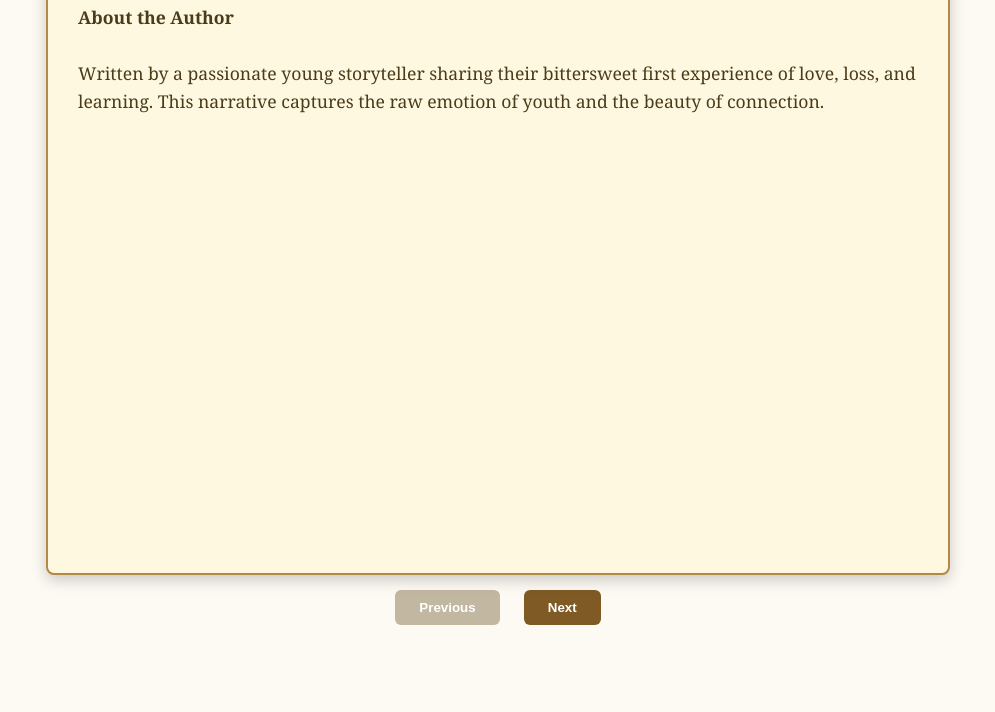
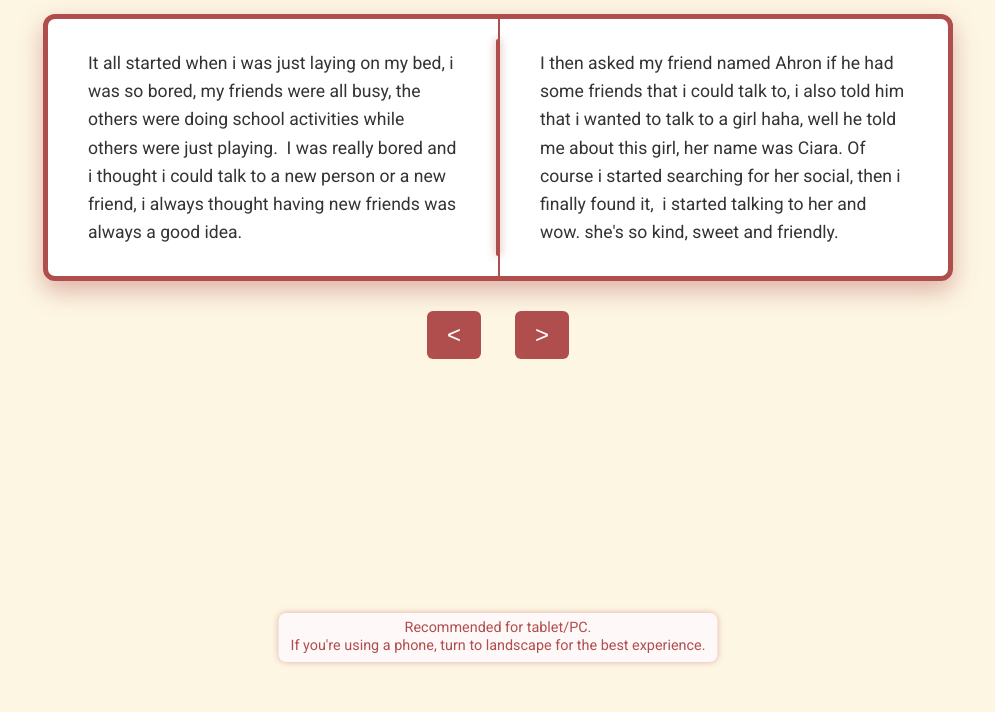
Before and after one commit to riez1623/First-Love-mobile-desktop, a plain HTML site: page index.html in a window 1280 px wide. Shown: the part 128-840 px from the top of the page, without its empty margins (142-1137 px from the left). Before the commit the page ends 800 px from the top, so only its background shows below. Drawn offline with Linux system fonts and the light colour scheme.

Commit message:
Update index.html

```diff
--- a/index.html
+++ b/index.html
@@ -3,292 +3,189 @@
 <head>
   <meta charset="UTF-8" />
   <meta name="viewport" content="width=device-width, initial-scale=1" />
-<title>First Love - Book Style</title>
+  <title>I'd still choose you</title>
+  <link href="https://fonts.googleapis.com/css2?family=Great+Vibes&family=Roboto&display=swap" rel="stylesheet" />
   <style>
     body {
       margin: 0;
-    background: #fdf9f3;
-    font-family: 'Georgia', serif;
-    display: flex;
-    flex-direction: column;
-    align-items: center;
-    height: 100vh;
-    overflow: hidden;
+      padding: 20px;
+      background: #fdf6e3;
+      font-family: 'Roboto', sans-serif;
+      color: #333;
+      position: relative; /* needed for footer positioning */
+      min-height: 100vh; /* ensure full height */
     }
-  header {
-    margin: 15px;
-    font-size: 1.3rem;
-    font-weight: bold;
+    h1 {
+      font-family: 'Great Vibes', cursive;
+      text-align: center;
+      font-size: 3em;
+      margin-bottom: 30px;
+      color: #b04e4e;
+      text-shadow: 1px 1px 2px #a13a3a;
     }
-  #device-picker {
-    margin-bottom: 10px;
-  }
-  #device-picker button {
-    margin: 0 6px;
-    padding: 8px 18px;
-    border: none;
-    background: #ccc;
-    cursor: pointer;
-    font-weight: bold;
-    border-radius: 5px;
-    transition: background 0.3s;
-  }
-  #device-picker button.active,
-  #device-picker button:hover {
-    background: #7f5a25;
-    color: white;
-  }
-
-  #book-container {
+    .book {
       display: flex;
       justify-content: center;
       align-items: stretch;
-    background: #fff8e1;
-    border: 2px solid #b38946;
-    border-radius: 8px;
-    box-shadow: 0 5px 15px rgba(0,0,0,0.2);
-    width: 90vw;
       max-width: 900px;
-    height: 75vh;
-    max-height: 600px;
+      margin: 0 auto;
+      border: 5px solid #b04e4e;
+      background: white;
+      box-shadow: 0 10px 25px rgba(176, 78, 78, 0.4);
+      border-radius: 12px;
+      overflow: hidden;
       position: relative;
-    overflow: hidden;
     }
-
-  /* Mobile: 1 page */
-  #book-container.mobile {
-    flex-direction: column;
+    .page {
+      width: 50%;
+      padding: 30px 40px;
+      box-sizing: border-box;
+      border-left: 2px solid #b04e4e;
+      font-size: 1.1em;
+      line-height: 1.6;
+      white-space: pre-wrap;
     }
-  #book-container.mobile #page-left {
-    width: 100%;
-    height: 100%;
-    padding: 30px 30px;
-    overflow-y: auto;
+    .page:first-child {
+      border-left: none;
     }
-  #book-container.mobile #page-right,
-  #middle-divider {
-    display: none;
-  }
-
-  /* Desktop: 2 pages */
-  #book-container.desktop {
-    flex-direction: row;
-  }
-  #book-container.desktop #page-left,
-  #book-container.desktop #page-right {
-    width: 50%;
-    height: 100%;
-    padding: 30px 40px;
-    overflow-y: auto;
-  }
-  #middle-divider {
+    .middle-line {
       position: absolute;
-    width: 4px;
-    background: #b38946;
       top: 20px;
       bottom: 20px;
       left: 50%;
+      width: 4px;
+      background: #b04e4e;
       transform: translateX(-50%);
       border-radius: 2px;
-    display: block;
+      box-shadow: 0 0 8px #b04e4e88;
     }
-
-  #page-left, #page-right {
-    font-size: 1.1rem;
-    line-height: 1.6;
-    color: #4a3c1a;
-    user-select: text;
+    .buttons {
+      text-align: center;
+      margin-top: 30px;
     }
-
-  /* Navigation */
-  #navigation {
-    margin: 15px 0 30px 0;
+    button {
+      background: #b04e4e;
+      border: none;
+      color: white;
+      font-size: 1.5em;
+      padding: 10px 20px;
+      margin: 0 15px;
+      border-radius: 6px;
+      cursor: pointer;
+      transition: background 0.3s ease;
+      user-select: none;
     }
-  #navigation button {
-    padding: 10px 24px;
-    margin: 0 10px;
-    border-radius: 6px;
-    border: none;
-    background: #7f5a25;
-    color: white;
-    font-weight: 600;
-    cursor: pointer;
-    transition: background 0.3s;
+    button:hover {
+      background: #8a3939;
     }
-  #navigation button:disabled {
-    background: #c2b7a0;
-    cursor: not-allowed;
-  }
-  #navigation button:hover:not(:disabled) {
-    background: #a06c32;
+    /* NEW: fixed footer with recommendation */
+    .recommendation {
+      position: fixed;
+      bottom: 10px;
+      left: 50%;
+      transform: translateX(-50%);
+      font-size: 0.9em;
+      color: #b04e4e;
+      background: #fff8f8;
+      padding: 6px 12px;
+      border-radius: 8px;
+      box-shadow: 0 0 6px rgba(176, 78, 78, 0.4);
+      text-align: center;
+      max-width: 90vw;
+      z-index: 1000;
+      line-height: 1.3;
+      font-weight: 500;
     }
   </style>
 </head>
 <body>
-
-<header>First Love - Book Style</header>
-
-<div id="device-picker">
-  <button id="btn-mobile" class="active">Mobile</button>
-  <button id="btn-desktop">Tablet/Desktop</button>
+  <h1>I'd still choose you</h1>
+  <div class="book">
+    <div class="page" id="left-page"></div>
+    <div class="middle-line"></div>
+    <div class="page" id="right-page"></div>
+  </div>
+  <div class="buttons">
+    <button id="prev">&lt;</button>
+    <button id="next">&gt;</button>
   </div>
 
-<div id="book-container" class="mobile">
-  <div id="page-left"></div>
-  <div id="middle-divider"></div>
-  <div id="page-right"></div>
-</div>
-
-<div id="navigation">
-  <button id="prev-btn" disabled>Previous</button>
-  <button id="next-btn">Next</button>
+  <div class="recommendation">
+    Recommended for tablet/PC.<br />
+    If you're using a phone, turn to landscape for the best experience.
   </div>
 
   <script>
-  // The story pages, exactly as you gave them (no trimming)
-  const storyPages = [
-    `<strong>About the Author</strong><br><br>
-    Written by a passionate young storyteller sharing their bittersweet first experience of love, loss, and learning. This narrative captures the raw emotion of youth and the beauty of connection.`,
-
-    `It all started when I was just laying on my bed. I was so bored—my friends were all busy. The others were doing school activities while some were just playing. I was really bored and thought I could talk to a new person, maybe make a new friend. I always thought having new friends was a good idea.<br><br>
-    I asked my friend named Ahron if he had any friends I could talk to. I also told him I wanted to talk to a girl haha. He told me about this girl named Ciara. I searched for her socials and finally found her. I started talking to her and wow—she's so kind, sweet, and friendly.<br><br>
-    We started talking, asking each other about hobbies, getting to know each other. I already felt comfortable around her. She’s just so fun to talk to.`,
-
-    `After a few more weeks, we had gotten to know each other very well. We knew each other's birthdays, favorite foods, favorite colors. We kept on talking like there was no tomorrow.<br><br>
-    After a few more months, I realized I had feelings for Ciara. I confessed. She told me she liked me as well, so I courted her.<br><br>
-    My friends thought Ciara and I should meet up. I thought it was a bad idea. I mean, we’d only started talking for a few months and now we’re gonna meet up?`,
-
-    `I was scared. I was scared because I knew I was ugly. I told her I didn’t want to meet up. I told her I was scared of judgment, scared she would leave me. She reassured me, saying, “Don’t worry, I don’t care about looks. All I want is your personality.”<br><br>
-    The night before we met, I was both excited and scared. After school, I went to the meet-up place with my other friends. It was very traffic. Ciara and Ahron were waiting at a convenience store. I arrived late because of traffic. I saw her—Ciara sitting on a bench—and I just stood there, looking at her gorgeous, pretty, perfect face.`,
-
-    `When none of us were making a move, Ahron pushed me in front of Ciara. I fell onto the same bench where she was sitting. I stood up and was about to sit down again, but before I could, Ciara hugged me. I hugged her back.<br><br>
-    I was nervous. That was the first girl I had ever hugged. We talked for minutes—about how we were, how school was. Then, she randomly gave me her hair tie. She said, “Take good care of it. I’ll give that to you so that whenever you miss me, just hold on to it.”<br><br>
-    I was so glad. I hugged her.`,
-
-    `We went inside the convenience store. I was still shy, so I just talked to Ahron. Then he asked me, “Why aren’t you talking to her, bro?” I didn’t answer. I couldn’t—not with Ciara right behind me. While I was laughing it off, Ciara hugged me from behind. I felt butterflies. I was really blushing—no lies.<br><br>
-    After buying snacks, we looked for a spot to hang out. While we were crossing the road, Ciara held my hand. I definitely fell even harder. It was my first time holding a girl’s hand. Her hands were soft—I didn’t want to let go.`,
-
-    `We arrived and ate the snacks. After a few minutes, Ahron had to go, leaving me and Ciara alone. We waved goodbye to Ahron. Then it was just us.<br><br>
-    We talked about random things. We sat there for hours—eating, talking, watching the sunset. We were holding hands, leaning on each other. It was the best day of my life. Eventually, Ciara had to go home before dark.<br><br>
-    I led her to the bus station. I hugged her and she got on the bus. I waved goodbye. I smiled all the way home, thinking about everything that happened.`,
-
-    `When I got home, I texted her and asked if she got home safe. She responded quickly—yes. We talked for minutes and went to sleep.<br><br>
-    I had a good sleep that night. So good I even dreamed about what happened that day. I woke up happy. I wished it could all happen again.<br><br>
-    I wanted to meet her again, but she had strict parents. She only found a good excuse to meet that first time. She said we could maybe meet again in a few weeks.`,
-
-    `It didn’t matter much. I was just happy I met her and could still talk to her, even if only through texting.<br><br>
-    After a few more months, we had a healthy relationship. Even with small problems, we always found ways to solve them.<br><br>
-    One day, she told me something. She said her old crush texted her, asking to meet. She told me their story—they liked each other in grade 3, but her mom found out and transferred her to another school.`,
-
-    `I told Ciara it was fine to meet him. I didn’t mind, though deep down I was jealous. I played games to try and forget.<br><br>
-    A few days later, she grew distant. Cold. I felt the spark vanishing.<br><br>
-    A few weeks later, she told me she got back with him. I was devastated. I cried all night. I wondered what I did wrong, what I did to deserve it.`,
-
-    `Days later, Ciara blocked me on all socials. I wanted to end myself.<br><br>
-    Then, she unblocked me. I said, “I still love you,” thinking she wouldn’t reply—but she did.<br><br>
-    We talked for a few minutes. I asked if we could meet one last time, not expecting her to agree—but she did.`,
-
-    `The day came. I saw her from afar and walked toward her. I wanted to hug her, but I was too shy, Ahron was there. He asked if I had anything to say, but I was speechless.<br><br>
-    When he left, Ciara said she couldn’t stay long. When she was about to leave, I hugged her tight. I didn’t want to let go. She hugged back and said, “It’s okay.”<br><br>
-    People saw us hugging in public. They said we looked cute. I was about to cry.`,
-
-    `When she left, I sobbed. I regretted not saying anything when I was with her.<br><br>
-    And yeah… after that day, we didn’t talk anymore.<br><br>
-    Maybe she was the right person, just at the wrong time.<br><br>
-    Or maybe we weren’t meant to be at all.<br><br>
-    First love has to be the worst.`
+    const pages = [
+      `It all started when i was just laying on my bed, i was so bored, my friends were all busy, the others were doing school activities while others were just playing.  I was really bored and i thought i could talk to a new person or a new friend, i always thought having new friends was always a good idea.`,
+      `I then asked my friend named Ahron if he had some friends that i could talk to, i also told him that i wanted to talk to a girl haha, well he told me about this girl, her name was Ciara. Of course i started searching for her social, then i finally found it,  i started talking to her and wow. she's so kind, sweet and friendly.`,
+      `We started talking, asking each other's hobbies, we were getting to know each other already. While we were talking, i think i was already feel comfortable around her. She's just so fun to talk to.`,
+      `After a few more weeks, we've gotten to know each other very well.  We knew each other's birthdays, favorite food, favorite color. We kept on talking like there was no tomorrow.`,
+      `After a few more months, i figured that i had feelings for mary. I confessed. She told me that she likes me as well, so i courted her.`,
+      `My friends thought me and Ciara should meet up. I really did thought that it was a bad idea, i mean we only started talking for a few months and now were gonna meet up?.`,
+      `I was scared. Im scared because i know my self that im ugly. I told her i didnt wanna meet up, i told her i was scared, i was scared of judgment. I was scared shes gonna leave me. She then told me "Dont worry, I dont care about looks, all i want is your personality".  She really reassured me,  she made me know that i had nothing to be scared of.`,
+      `The night before we met, i was excited and scared at the same time.  After school, me and my other friends went to the meet up place, it was very traffic, Ciara and Ahron was waiting for us on a convenience store. I arrived late because of the stupid traffic, then yeah, i saw her, Ciara was just sitting on a bench and i just stood there, looking at her gorgeous, pretty, perfect face.`,
+      `When none of us were making a move, Ahron pushed me in front of Ciara. I fell on the same bench where mary was sitting\ni was standing up and was about to sit down as well, but when i was about to sit down, Ciara hugged me, I hugged her back.`,
+      `I was nervous since that was the first ever girl that i've hugged.`,
+      `We talked there for minutes, talking about how we were, how was school and stuff. After a few minutes she randomly gave me her hairtie, she said "Take good care of it, i'll give that to you so that whenever you miss me just hold on to that hairtie".\nI was so glad and hugged her.`,
+      `After that, we went inside the convenience store, I was still shy towards her so i just talked to Ahron while we were inside, then Ahron asked me "Why aren't you talking to her bro?"\nI didn't wanna answer, i cant just tell the reason why, Ciara was literally behind me. While i was just laughing it off, Ciara hugged me from behind, I felt butterflies, i was really blushing that time, no lies.`,
+      `After we bought some snacks, we went outside and looked for a spot to hangout. While we were crossing the road, Ciara held my hand, I definitely fell even harder towards her, It was my first time holding a woman's hands. Her hands were soft, i didn't wanna let go.`,
+      `We finally arrived and ate all the snacks we bought,  After a few minutes, Ahron had to go, leaving me and Ciara alone, we said goodbye to Ahron,  waving goodbye while he walks away.`,
+      `Me and Ciara talked about some literally random stuff. We sat there eating, talking for hours till sunset, we watched the sunset, we were holding hands, sitting, leaning onto each other. It was the best day in my entire life.  After a few more minutes, Ciara had to go since she needs to get home before dark.`,
+      `I led her to the bus station, I hugged her and she got into the bus, i waved her goodbye as the bus leaves.`,
+      `I went home as well since it was getting dark. While i was riding the bus, i cant help but smile and think about the things that happen that day.`,
+      `When i got home, I texted her, asking if she got home safe, She responded quickly, saying "Yes". We talked for minutes and we went to sleep.`,
+      `I really had a good sleep that night, it was so good that i even dreamed about what happened that day. I woke up happy, i wished all of that happened again.`,
+      `I wanted to meet her again, but she had strict parents, she just found a good excuse to meet up with me and said she cant meet me again, she told me that we can meet up maybe in a few weeks.`,
+      `It didn't really matter that much, i was happy i met her and could still talk to her, even though its just through texting.`,
+      `After a few more months, we really had a healthy relationship even though we had small problems, we both keep on finding a way to solve the problems we had.`,
+      `One day, she said something to me. And i wasn't really happy nor mad about it. She told me that her "old crush" texted her and asking her if she wants to meet up. She told me the story about her and her old crush.`,
+      `That guy was a grade 3 classmate of her, and they liked each other, but her mom found out and Ciara transferred in another school, they never talked since then.`,
+      `I told Ciara that it was fine to meet him, i didn't really mind it, although i was really feeling jealous, but i just played some games to try and forget it.`,
+      `A few days after that, she became more distant towards me, she became cold, frozen cold. I was starting to feel like the "spark" is vanishing.`,
+      `After a few weeks, she told me that she got back with that guy.`,
+      `I was really devastated. I cried all night, thinking where i went wrong, thinking what i did to deserve it, thinking where did i go wrong?.`,
+      `A few days later, Ciara blocked me in all my socials.`,
+      `I wanted to end myself.`,
+      `Then,`,
+      `I saw that she unblocked me, and i said i still love you thinking she wouldn't respond. but she did.`,
+      `We talked for a few minutes. I asked her if i could meet her one last time, knowing she wouldnt agree. but she did?..`,
+      `Then the day that we would meet up, came. I saw her from afar and walked towards her, i wanted to hug her but i was so shy because Ahron was there. He asked me if i wanted to say something but i was just so speechless.`,
+      `But when he left, Ciara told me she couldnt stay too long. So when she was about to leave i hugged her, tight. i didnt wanna let go, she hugged me too, saying its okay.`,
+      `Then yeah, a lot of people saw us hugging, we were in public and those people were like saying that we were cute, but i was just about to cry.`,
+      `When she left, i was sobbing but i couldnt do anything. I regret not saying anything while i was there with her. And yeah after that day, we didnt talk anymore.`,
+      `Maybe shes the right person but its just the wrong time.`,
+      `Or maybe we werent meant to be at all.`,
+      `First love has to be the worst, but if i die and get to live again, I'd still choose you.`,
+      `I'd still choose you, in every world, in every universe, every multiverse, I'd still choose you.`
     ];
 
     let currentPage = 0;
-  let device = 'mobile'; // default view
 
-  const bookContainer = document.getElementById('book-container');
-  const pageLeft = document.getElementById('page-left');
-  const pageRight = document.getElementById('page-right');
-  const middleDivider = document.getElementById('middle-divider');
-  const prevBtn = document.getElementById('prev-btn');
-  const nextBtn = document.getElementById('next-btn');
-  const btnMobile = document.getElementById('btn-mobile');
-  const btnDesktop = document.getElementById('btn-desktop');
+    const leftPage = document.getElementById('left-page');
+    const rightPage = document.getElementById('right-page');
 
     function renderPages() {
-    if (device === 'mobile') {
-      bookContainer.className = 'mobile';
-      pageRight.style.display = 'none';
-      middleDivider.style.display = 'none';
-
-      pageLeft.innerHTML = storyPages[currentPage] || '';
-      prevBtn.disabled = currentPage === 0;
-      nextBtn.disabled = currentPage === storyPages.length - 1;
-
-      pageLeft.scrollTop = 0; // reset scroll
-    } else {
-      bookContainer.className = 'desktop';
-      pageRight.style.display = 'block';
-      middleDivider.style.display = 'block';
-
-      // Show two pages side by side
-      pageLeft.innerHTML = storyPages[currentPage] || '';
-      // The right page shows next page if exists, otherwise blank
-      pageRight.innerHTML = storyPages[currentPage + 1] || '';
-
-      // Disable prev if at start
-      prevBtn.disabled = currentPage === 0;
-      // Disable next if no more pages to show on right
-      nextBtn.disabled = currentPage + 2 >= storyPages.length;
-
-      pageLeft.scrollTop = 0;
-      pageRight.scrollTop = 0;
-    }
+      leftPage.textContent = pages[currentPage] || "";
+      rightPage.textContent = pages[currentPage + 1] || "";
     }
 
-  prevBtn.addEventListener('click', () => {
-    if (device === 'mobile') {
+    document.getElementById('prev').addEventListener('click', () => {
       if (currentPage > 0) {
-        currentPage--;
-        renderPages();
-      }
-    } else {
-      if (currentPage - 2 >= 0) {
         currentPage -= 2;
         renderPages();
       }
+    });
+
+    document.getElementById('next').addEventListener('click', () => {
+      if (currentPage + 2 < pages.length) {
+        currentPage += 2;
+        renderPages();
       }
     });
 
-  nextBtn.addEventListener('click', () => {
-    if (device === 'mobile') {
-      if (currentPage < storyPages.length - 1) {
-        currentPage++;
-        renderPages();
-      }
-    } else {
-      if (currentPage + 2 < storyPages.length) {
-        currentPage += 2;
-        renderPages();
-      }
-    }
-  });
-
-  btnMobile.addEventListener('click', () => {
-    device = 'mobile';
-    currentPage = 0;
-    btnMobile.classList.add('active');
-    btnDesktop.classList.remove('active');
-    renderPages();
-  });
-
-  btnDesktop.addEventListener('click', () => {
-    device = 'desktop';
-    currentPage = 0;
-    btnDesktop.classList.add('active');
-    btnMobile.classList.remove('active');
-    renderPages();
-  });
-
-  // Initialize page view
+    // Initialize the first pages
     renderPages();
   </script>
-
 </body>
 </html>
```
Lines whose indentation alone changed are shown as unchanged.
